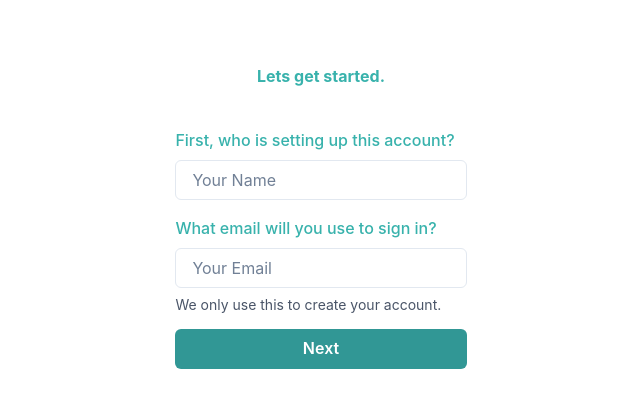
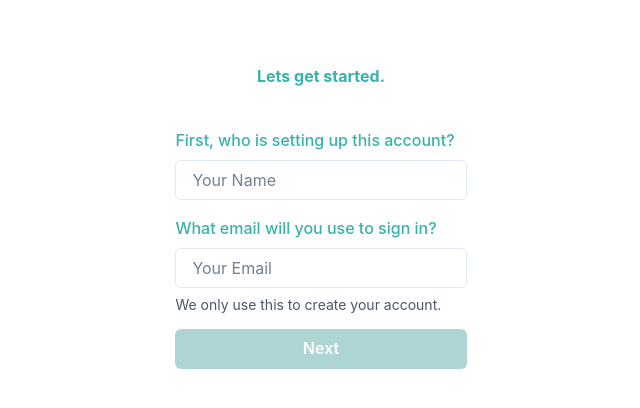
Before and after one commit to borninmarch93/fairshare, a React (Create React App) app: page /start/user in a window 1280 px wide. Shown: the top 408 px of the page, without its empty margins (319-959 px from the left). Built offline with nearby package versions, Linux system fonts and the light colour scheme.

Commit message:
01-register-without-email: fix button prop

```diff
--- a/src/pages/Onboarding.tsx
+++ b/src/pages/Onboarding.tsx
@@ -86,7 +86,7 @@ export function UserStep() {
       <Button
         type="submit"
         colorScheme="teal"
-        disabled={!userName.length || !email.length}
+        isDisabled={!userName.length || !email.length}
       >
         Next
       </Button>
```
